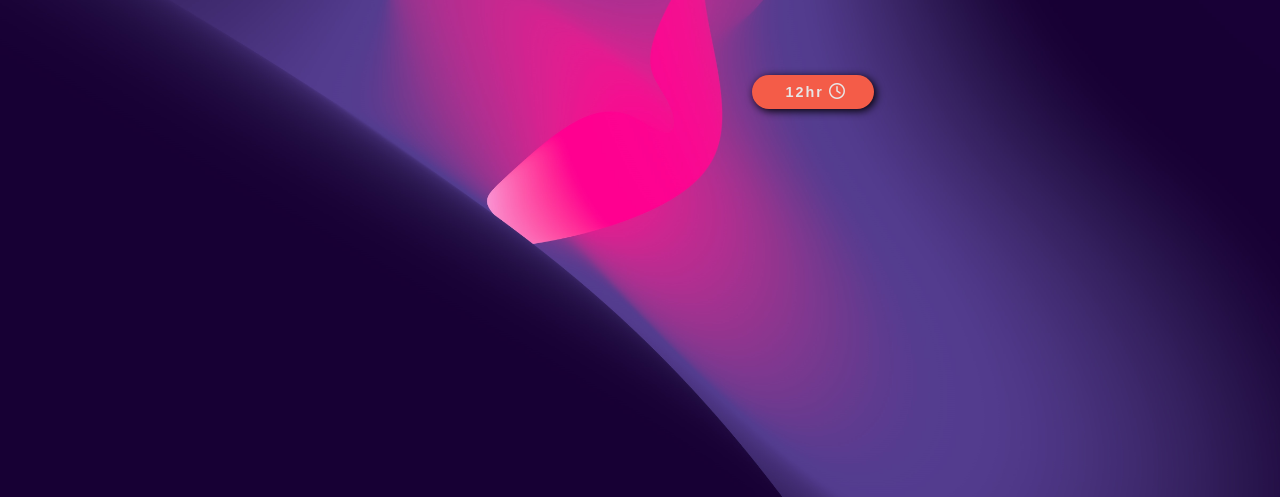
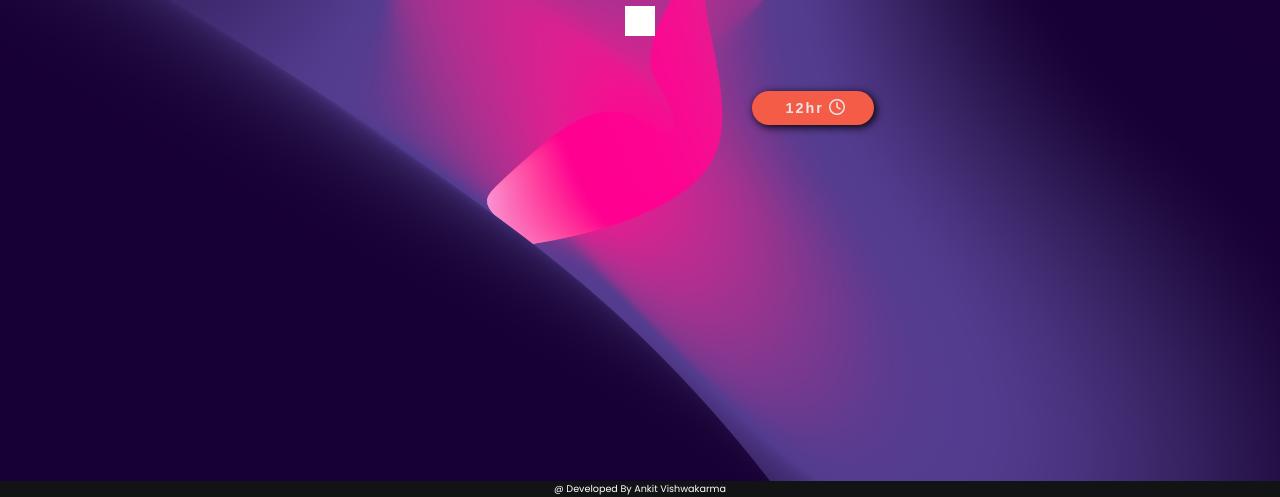
Before and after one commit to Ankit6098/Alarmclock-JavaScript, a plain HTML site: page index.html in a window 1280 px wide. Shown: the part 303-800 px from the top of the page. Drawn offline with Linux system fonts and the light colour scheme; grey boxes are pictures that could not be loaded; a web font is replaced by a local one.

Commit message:
footer added

```diff
--- a/index.html
+++ b/index.html
@@ -129,6 +129,9 @@
         </div>
         <div class="snooze-text">Snooze</div>
     </div>
+    <footer>
+        <div class="footer-text">@ Developed By Ankit Vishwakarma</div>
+    </footer>
     <script src="script.js"></script>
 </body>
 
--- a/script.js
+++ b/script.js
@@ -323,7 +323,7 @@ snooze.addEventListener('click', function () {
     setTimeout(() => {
         alarmRingtone.play();
         alarmRingningDiv.style.display = "block";
-    }, 50000);
+    }, 300000);
 });
 
 
--- a/style.css
+++ b/style.css
@@ -105,7 +105,8 @@ i {
 .local-time-toggle {
     display: flex;
     justify-content: flex-end;
-    margin: 30px 10px;
+    margin: 20px 10px;
+    margin-bottom: 10px;
 }
 
 .local-time-toggle-button {
@@ -198,14 +199,14 @@ i {
     flex-direction: column;
     justify-content: center;
     align-items: center;
-    margin: 10px;
+    margin-top: 10px;
 }
 
 .add-img {
     width: 30px;
     height: 30px;
     filter: brightness(0) invert(1);
-    transition: all 0.3s ease-in-out;
+    transition: all 0.5s ease-in-out;
     cursor: pointer;
     margin: 10px;
 }
@@ -425,7 +426,7 @@ ul {
 }
 
 .alarm-list-section {
-    height: 36vh;
+    height: 32vh;
     padding: 20px;
     overflow-y: scroll;
 }
@@ -919,7 +920,7 @@ text {
 .snooze-text {
     position: absolute;
     bottom: 6%;
-    left: 47.9%;
+    left: 47.8%;
     translate: translateX(-50%);
     font-family: poppins;
     font-weight: 600;
@@ -930,6 +931,18 @@ text {
     color: rgb(221, 218, 218);
 }
 
+footer {
+    width: 100%;
+    background-color: #121314;
+    color: white;
+    height: 2vh;
+    display: flex;
+    justify-content: center;
+    align-items: center;
+    font-size: 0.6rem;
+    position: fixed;
+    bottom: 0;
+}
 
 
 /* responsive */
```
